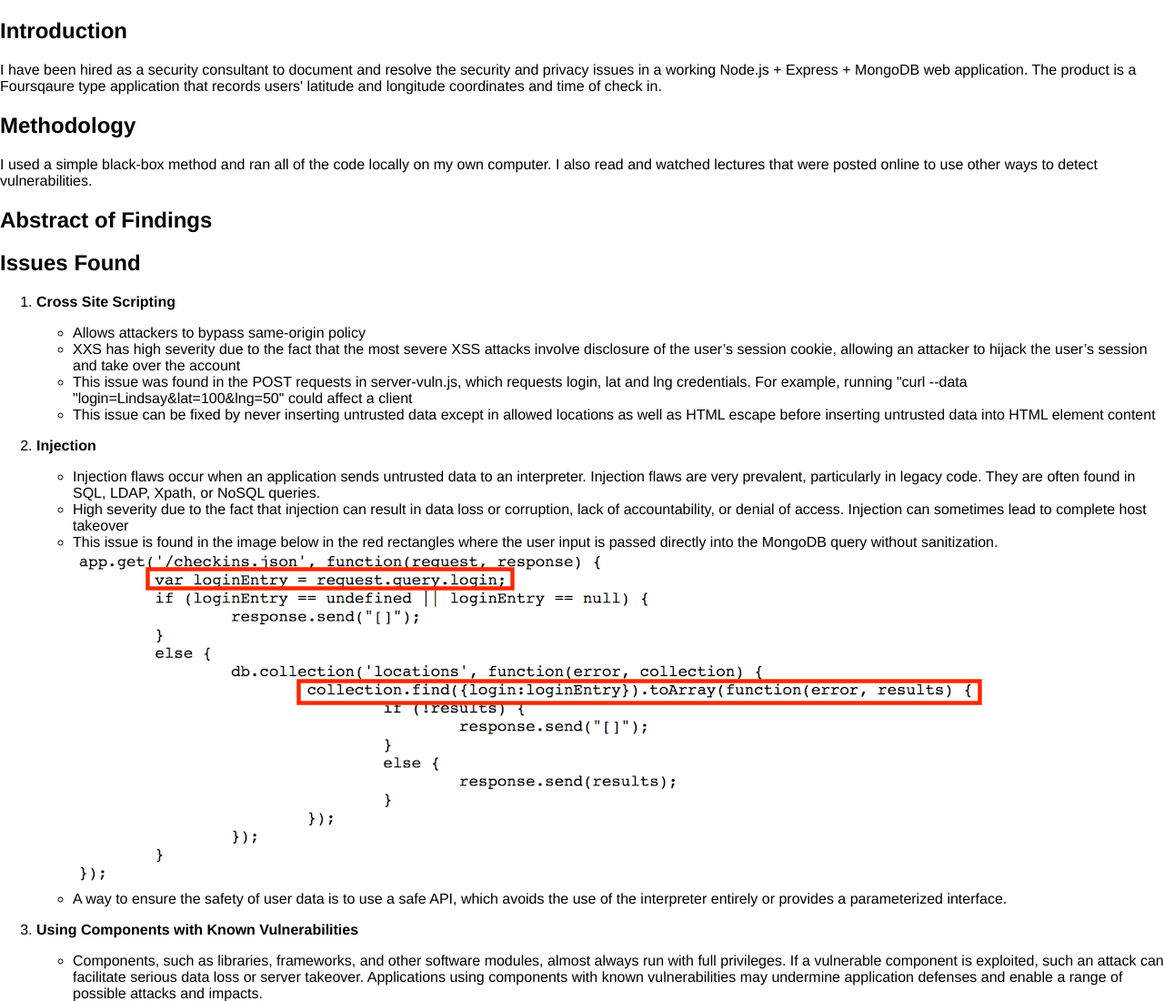
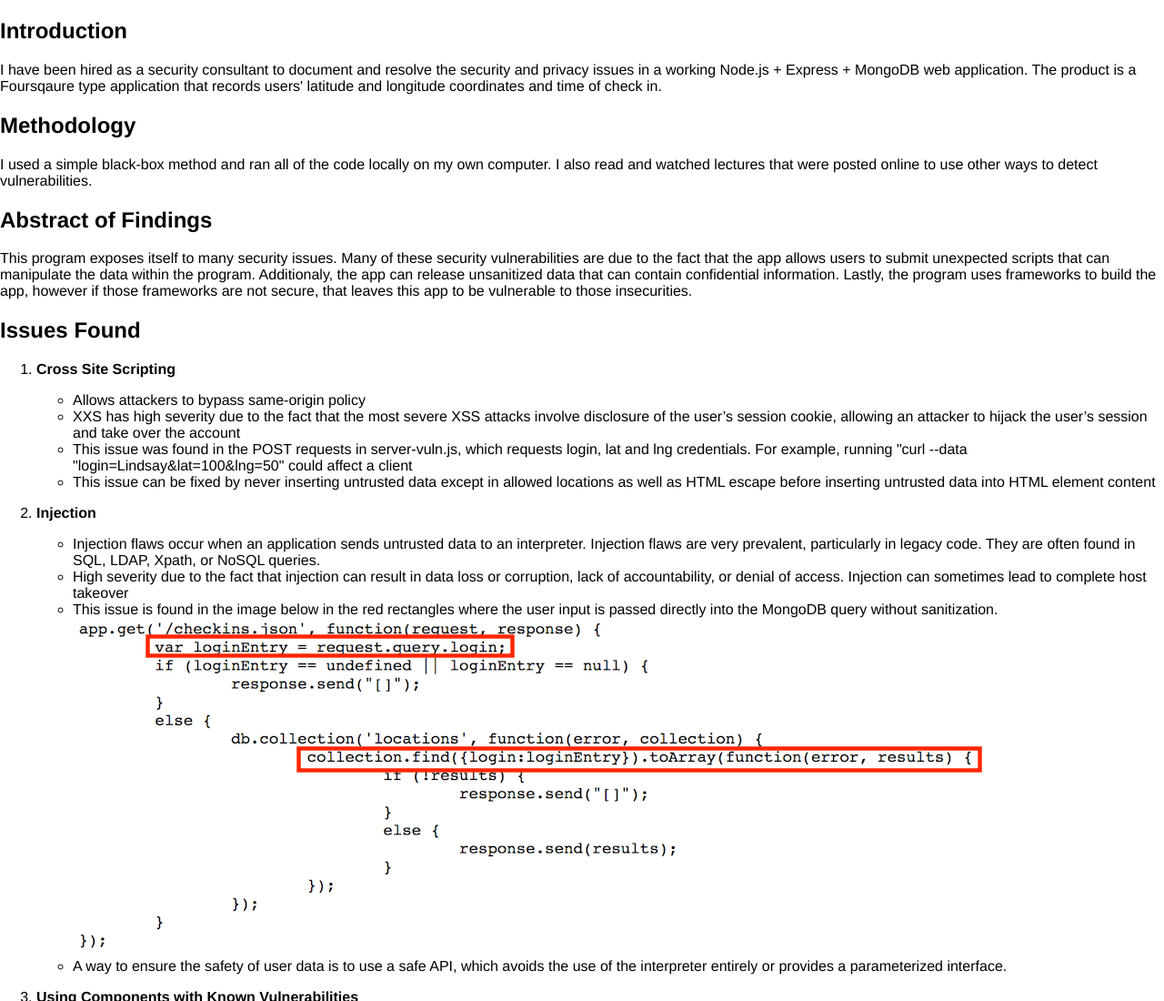
Before and after one commit to lindsaybloom/comp20-lbloom, a website: page security/index.html in a window 1280 px wide. Shown: the top 1100 px of the page at 91% size. Drawn offline with Linux system fonts and the light colour scheme.

Commit message:
completed abstract of findings

```diff
--- a/security/index.html
+++ b/security/index.html
@@ -17,6 +17,7 @@
         <h2>Methodology</h2>
         <p>I used a simple black-box method and ran all of the code locally on my own computer. I also read and watched lectures that were posted online to use other ways to detect vulnerabilities.</p>
         <h2>Abstract of Findings</h2>
+        <p>This program exposes itself to many security issues. Many of these security vulnerabilities are due to the fact that the app allows users to submit unexpected scripts that can manipulate the data within the program. Additionaly, the app can release unsanitized data that can contain confidential information. Lastly, the program uses frameworks to build the app, however if those frameworks are not secure, that leaves this app to be vulnerable to those insecurities.</p>
         <h2>Issues Found</h2>
         <ol>
             <li><p><strong>Cross Site Scripting</strong></p></li>
```
